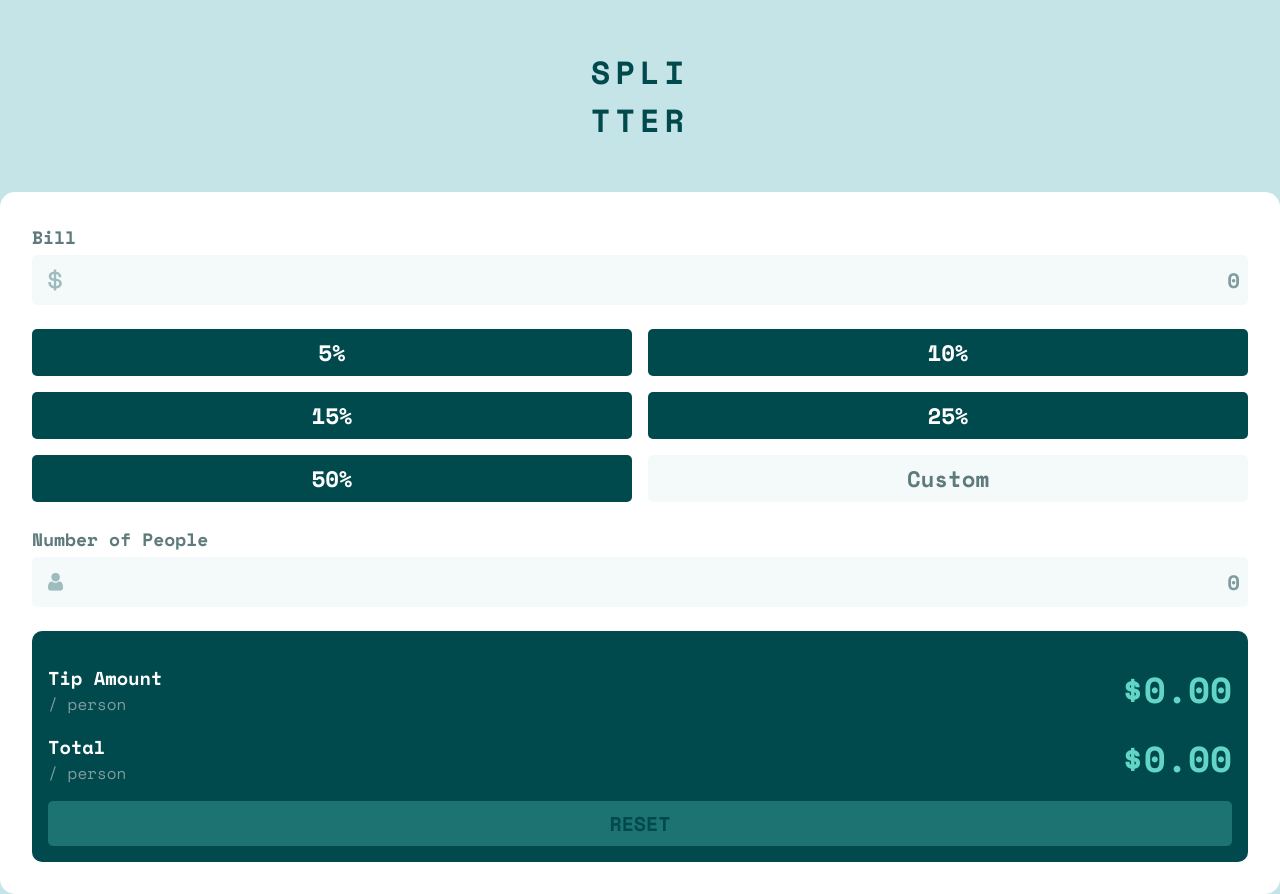
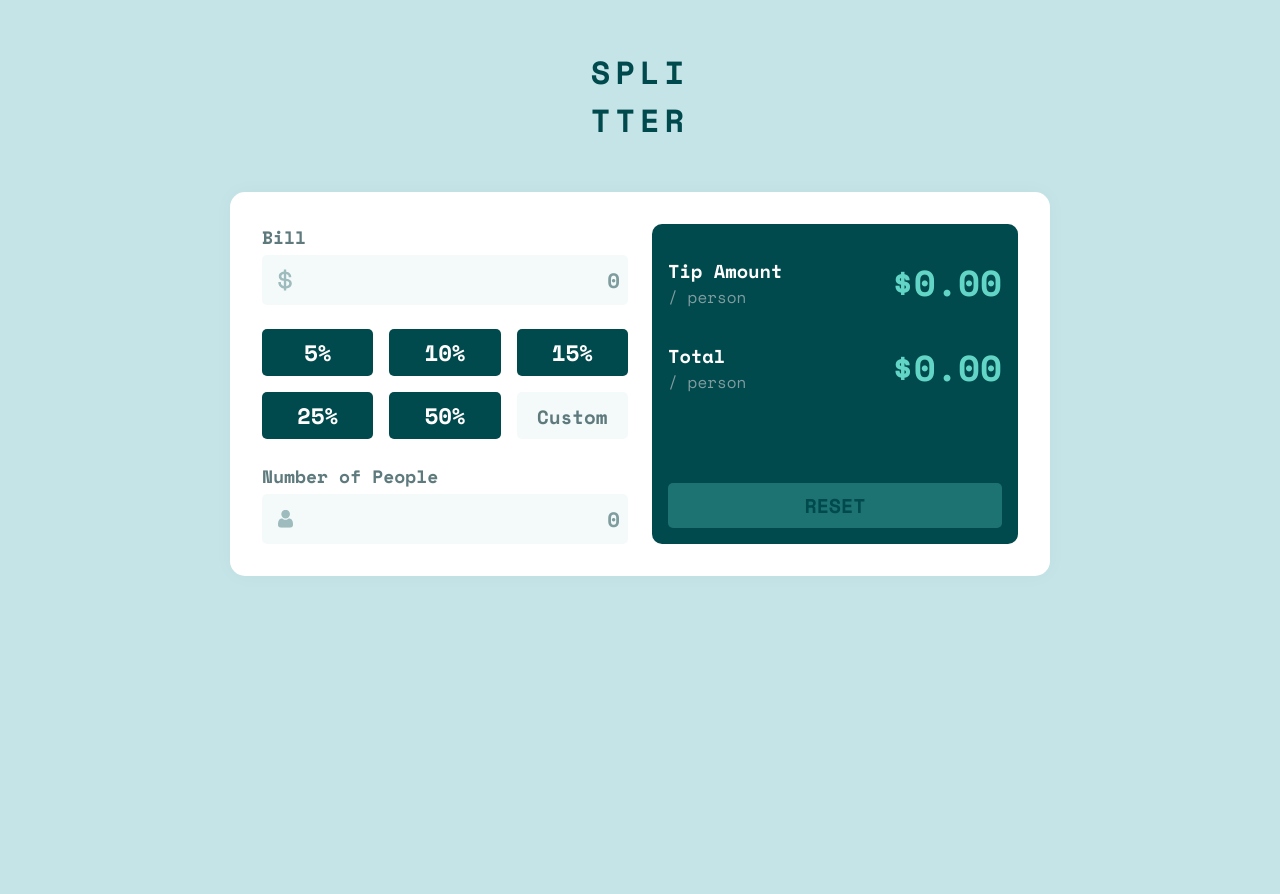
Before and after one commit to K4UNG/project-21-tip-calculator-react, a React (Create React App) app: page / in a window 1280 px wide. After the commit the page ends 848 px from the top, so only its background shows below. Built offline with nearby package versions, Linux system fonts and the light colour scheme.

Commit message:
finish desktop view

```diff
--- a/src/App.module.css
+++ b/src/App.module.css
@@ -10,4 +10,15 @@
     background-color: var(--clr-neutral-100);
     border-radius: 15px;
     padding: 2em;
+    box-shadow: 0 0 20px 0 rgba(0, 0, 0, 0.03);
+    max-width: 820px;
+    margin: auto;
 }
+
+@media (min-width: 820px) {
+    .wrapper {
+        display: grid;
+        grid-template-columns: 1fr 1fr;
+        grid-column-gap: 1.5rem;
+    }
+}
--- a/src/components/Input/Input.module.css
+++ b/src/components/Input/Input.module.css
@@ -42,6 +42,7 @@
     font-weight: bold;
     right: 0;
     bottom: 110%;
+    font-size: .9rem;
 }
 
 .icon {
--- a/src/components/InputSelect/InputSelect.module.css
+++ b/src/components/InputSelect/InputSelect.module.css
@@ -47,4 +47,11 @@
 .custom::placeholder {
     text-align: center;
     color: var(--clr-primary-600);
+    font-size: 1.2rem;
 }
+
+@media (min-width: 650px) {
+    .wrapper {
+        grid-template-columns: repeat(3, 1fr);
+    }
+}
--- a/src/components/TipOutput/TipOutput.module.css
+++ b/src/components/TipOutput/TipOutput.module.css
@@ -28,3 +28,15 @@
     pointer-events: none;
     user-select: none;
 }
+
+@media (min-width: 820px) {
+    .wrapper {
+        margin: 0;
+        display: flex;
+        flex-direction: column;
+    }
+
+    .reset {
+        margin-top: auto;
+    }
+}
```
